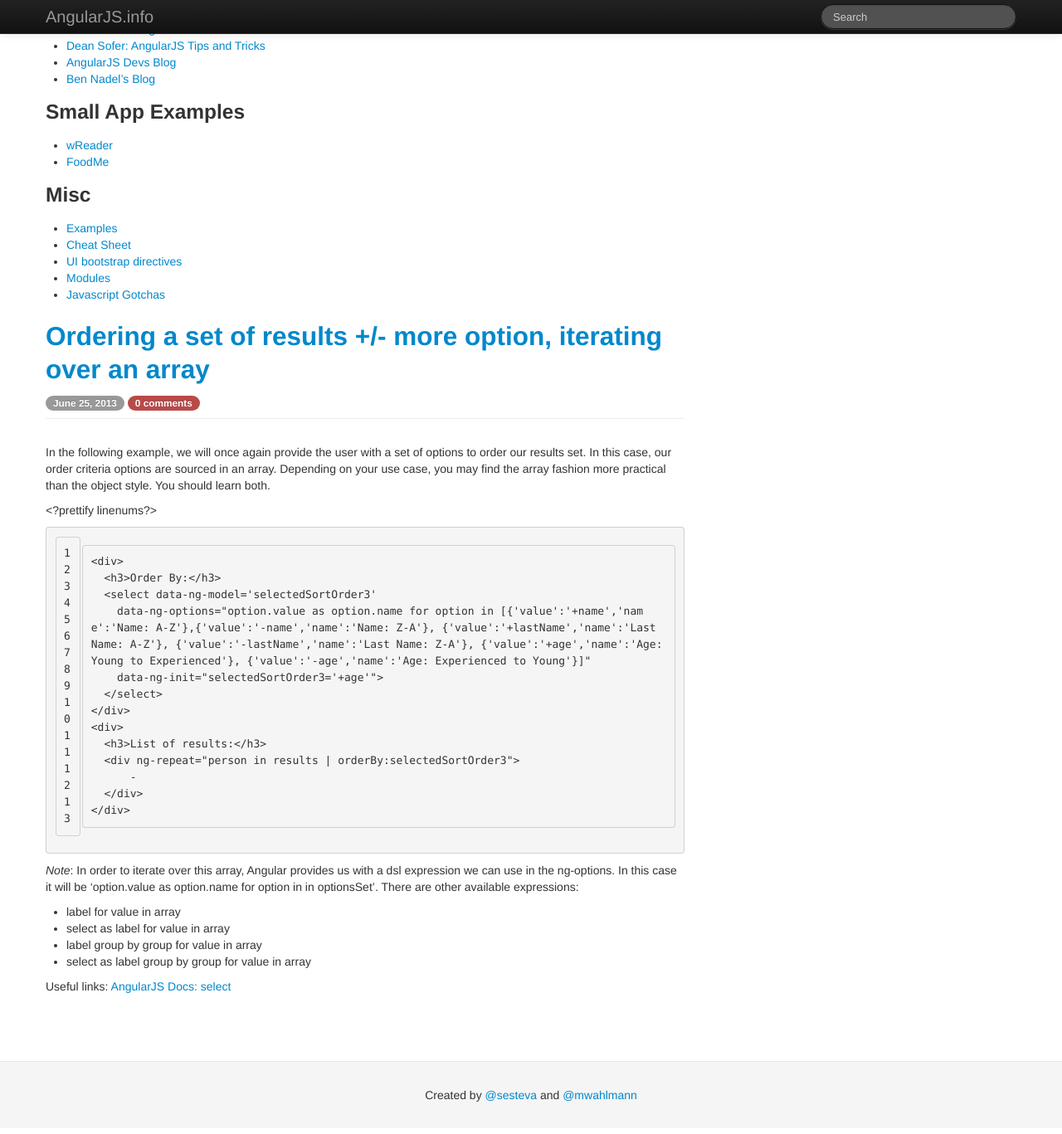
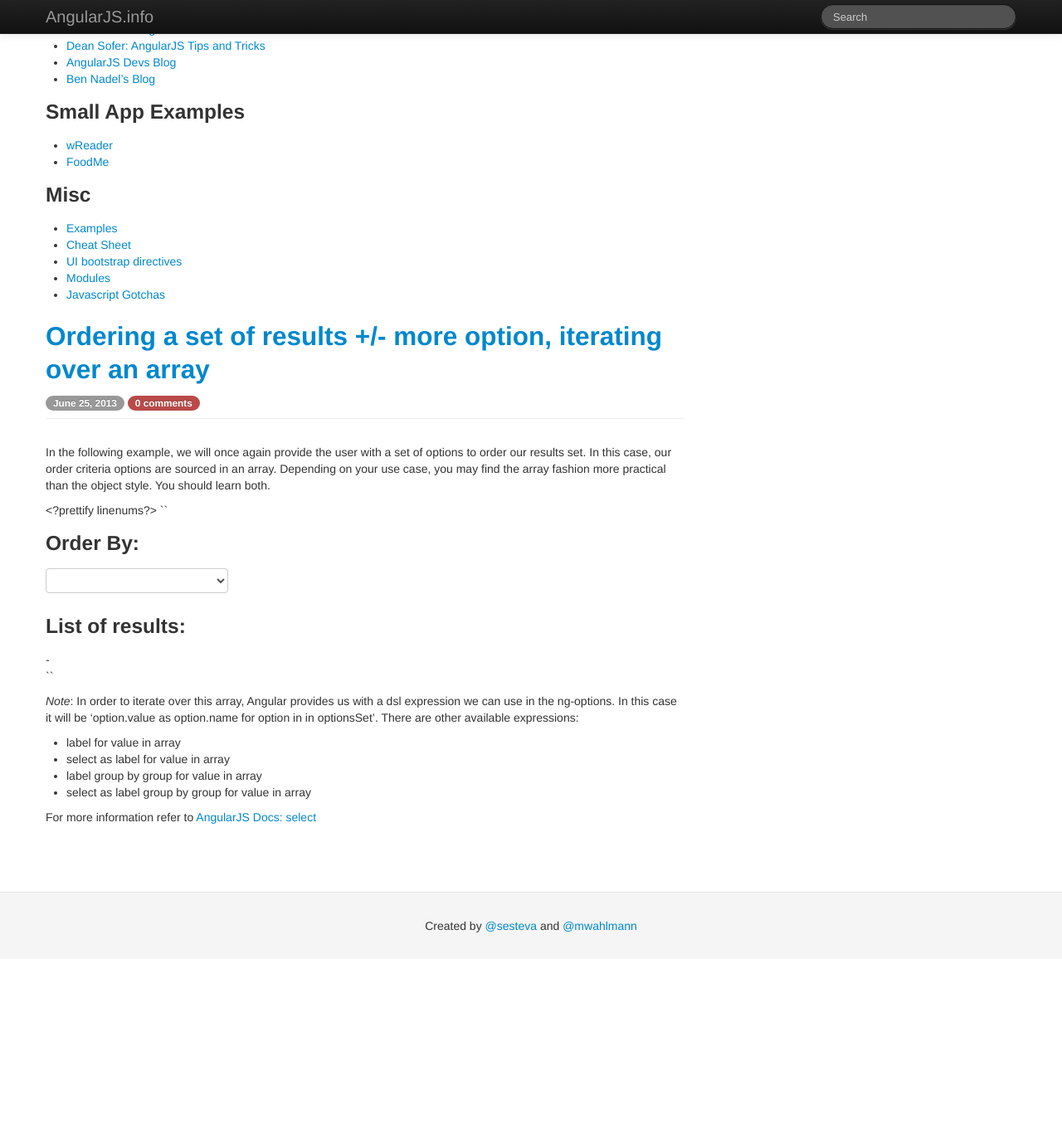
Before and after one commit to ng-learn-org/ng-learn-org.github.io, a Jekyll site: the page built from index.html, in a window 1280 px wide and 1400 px high, scrolled down 695 px. Shown: the top 1367 px of the window at 83% size. Built offline with Jekyll 4.4.1, drawn with Linux system fonts in a browser that asks for light colours; the list of posts is cut into pages by our own code; a style sheet for code colours, icons or effects is not loaded; after the commit the page ends 1891 px from its top, so only the background shows below that; part of the change alters nothing that is shown.

Commit message:
modified post

```diff
--- a/_config.yml
+++ b/_config.yml
@@ -5,9 +5,3 @@ description: AngularJS examples, recipes & tutorials
 paginate: 5
 paginate_files: index.html
 permalink: /:year/:month/:title
-kramdown:
- use_coderay: true
- coderay:
-   coderay_css: style
-   coderay_line_numbers: table
-markdown: kramdown
--- a/_posts/2013-06-25-Ordering_a_set_of_results.markdown
+++ b/_posts/2013-06-25-Ordering_a_set_of_results.markdown
@@ -7,7 +7,7 @@ categories: [sorting]
 In the following example, we will once again provide the user with a set of options to order our results set. In this case, our order criteria options are sourced in an array. Depending on your use case, you may find the array fashion more practical than the object style. You should learn both.
 
 <?prettify linenums?>
-~~~
+``
 <div>
   <h3>Order By:</h3>
   <select data-ng-model='selectedSortOrder3'
@@ -21,8 +21,7 @@ In the following example, we will once again provide the user with a set of opti
     {{person.name}} {{person.lastName}} - {{person.age}}
   </div>
 </div>
-~~~
-
+``
 
 _Note_: In order to iterate over this array, Angular provides us with a dsl expression we can use in the ng-options. In this case it will be 'option.value as option.name for option in in optionsSet'. There are other available expressions:
 *  label for value in array
@@ -30,6 +29,6 @@ _Note_: In order to iterate over this array, Angular provides us with a dsl expr
 *  label group by group for value in array
 *  select as label group by group for value in array
 
-Useful links: [AngularJS Docs: select][1]
+For more information refer to [AngularJS Docs: select][1]
 
 [1]: http://docs.angularjs.org/api/ng.directive:select
```
